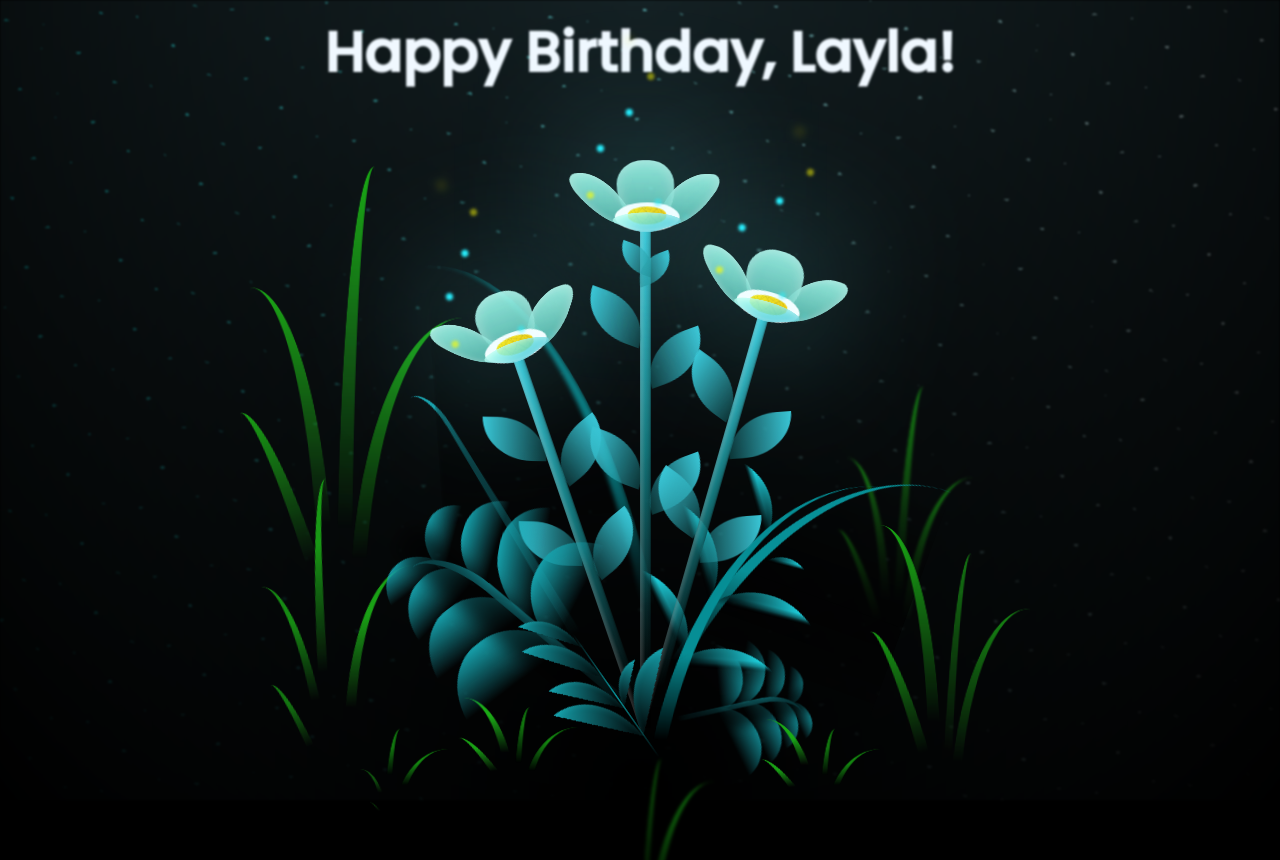
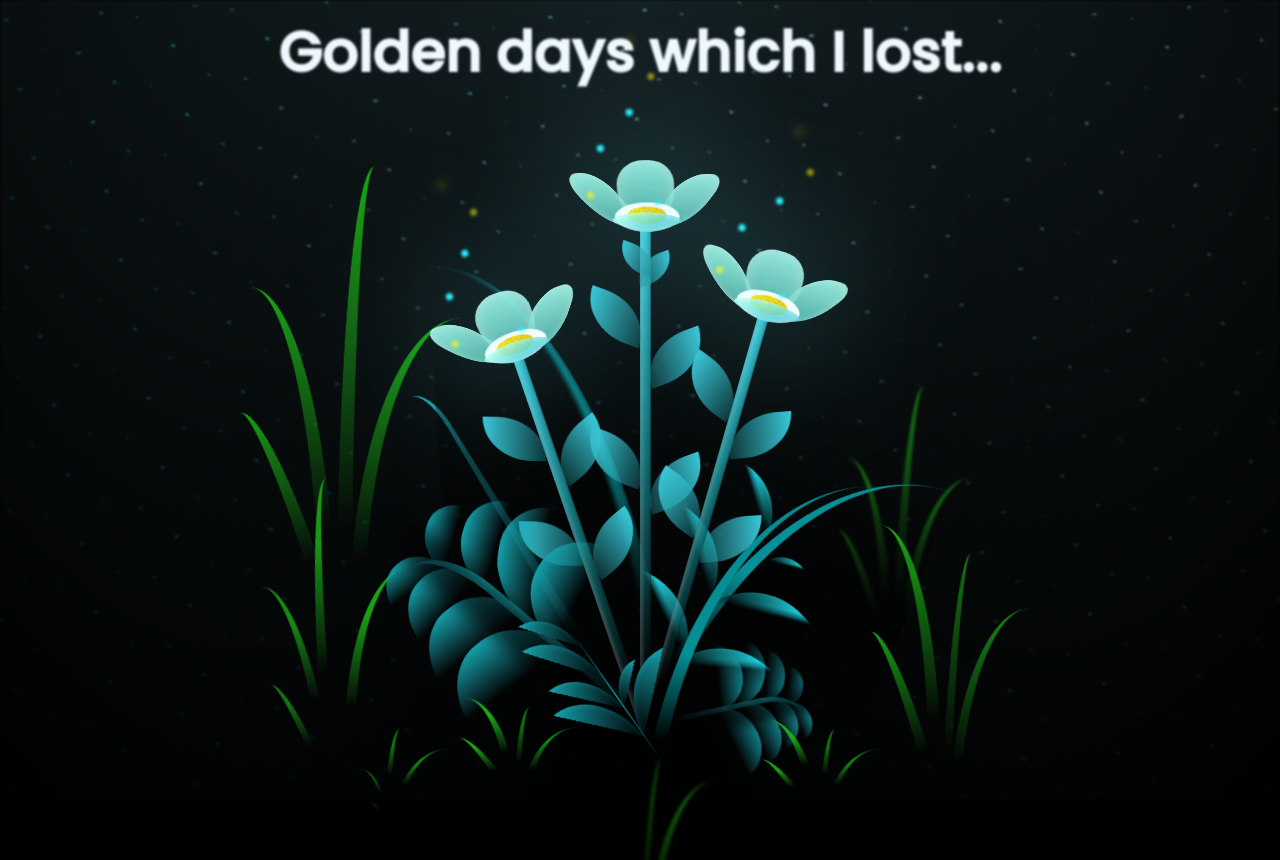
Before and after one commit to IshraqNotFound/Happy-birthday-Layla, a plain HTML site: page flower.html in a window 1280 px wide. Shown: the top 860 px of the page. Drawn offline with Linux system fonts and the light colour scheme.

Commit message:
Update flower.html

```diff
--- a/flower.html
+++ b/flower.html
@@ -13,7 +13,7 @@
 <body class="container">
   <!-- Pembuat code: https://codepen.io/mdusmanansari/pen/BamepLe -->
   <div class="night"><h1 class="head">
-    Happy Birthday, Layla!
+    Golden days which I lost...
   </h1></div>
   <div class="flowers">
     <div class="flower flower--1">
```
